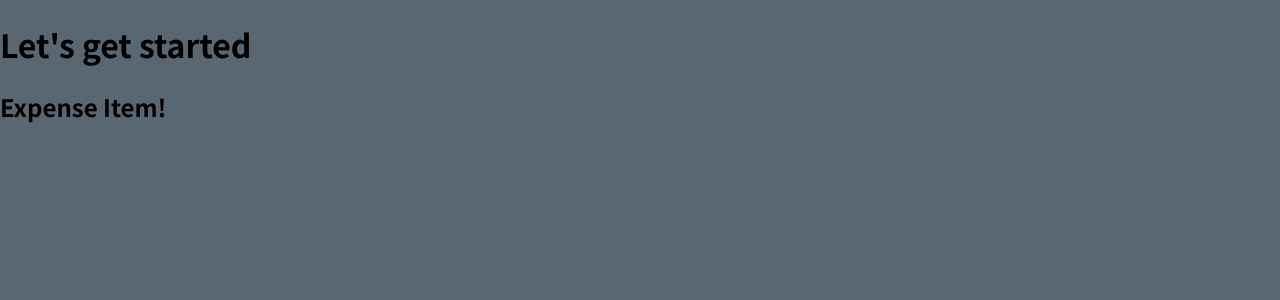
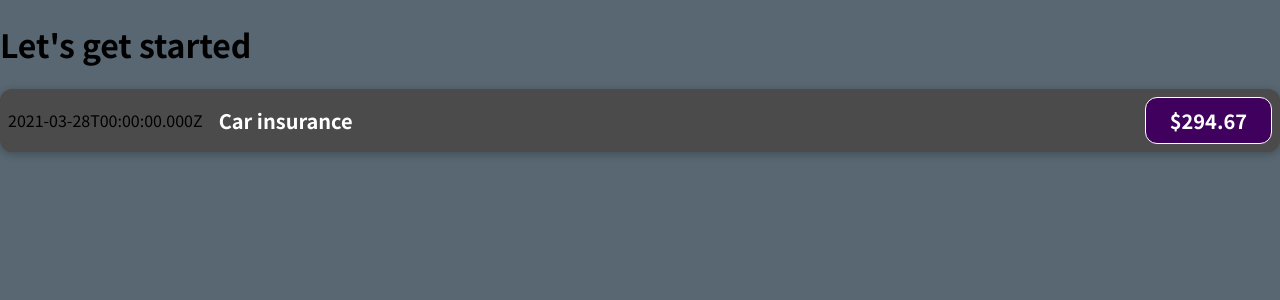
Before and after one commit to AsthaSrivastava8/react-udemy, a JavaScript app in the folder react-udemy/: page / in a window 1280 px wide. Shown: the top 300 px of the page. Built offline with nearby package versions, Linux system fonts and the light colour scheme.

Commit message:
added css

```diff
--- /dev/null
+++ b/react-udemy/src/components/ExpenseItem.css
@@ -0,0 +1,56 @@
+.expense-item {
+  display: flex;
+  justify-content: space-between;
+  align-items: center;
+  box-shadow: 0 2px 8px rgba(0, 0, 0, 0.25);
+  padding: 0.5rem;
+  margin: 1rem 0;
+  border-radius: 12px;
+  background-color: #4b4b4b;
+}
+
+.expense-item__description {
+  display: flex;
+  flex-direction: column;
+  gap: 1rem;
+  align-items: flex-end;
+  flex-flow: column-reverse;
+  justify-content: flex-start;
+  flex: 1;
+}
+
+.expense-item h2 {
+  color: #3a3a3a;
+  font-size: 1rem;
+  flex: 1;
+  margin: 0 1rem;
+  color: white;
+}
+
+.expense-item__price {
+  font-size: 1rem;
+  font-weight: bold;
+  color: white;
+  background-color: #40005d;
+  border: 1px solid white;
+  padding: 0.5rem;
+  border-radius: 12px;
+}
+
+@media (min-width: 580px) {
+  .expense-item__description {
+    flex-direction: row;
+    align-items: center;
+    justify-content: flex-start;
+    flex: 1;
+  }
+
+  .expense-item__description h2 {
+    font-size: 1.25rem;
+  }
+
+  .expense-item__price {
+    font-size: 1.25rem;
+    padding: 0.5rem 1.5rem;
+  }
+}
--- a/react-udemy/src/components/ExpenseItem.js
+++ b/react-udemy/src/components/ExpenseItem.js
@@ -1,5 +1,19 @@
+import "./ExpenseItem.css";
+
 function ExpenseItem() {
-  return <h2>Expense Item!</h2>;
+  const expenseDate = new Date(2021, 2, 28);
+  const expenseDescription = "Car insurance";
+  const expensePrice = 294.67;
+
+  return (
+    <div className="expense-item">
+      <div>{expenseDate.toISOString()}</div>
+      <div className="expense-item__description">
+        <h2>{expenseDescription}</h2>
+        <div className="expense-item__price">${expensePrice}</div>
+      </div>
+    </div>
+  );
 }
 
 export default ExpenseItem;
```
